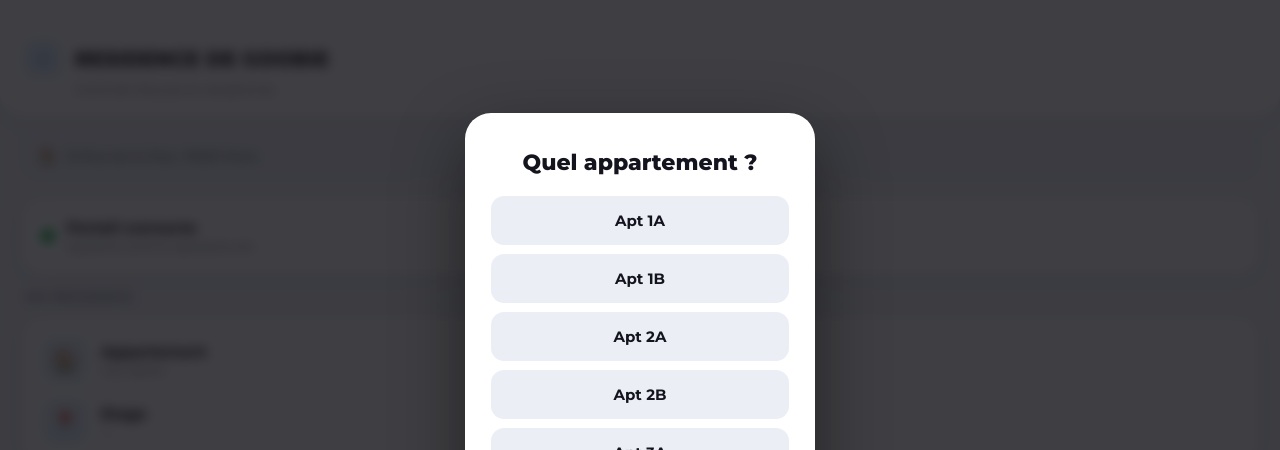
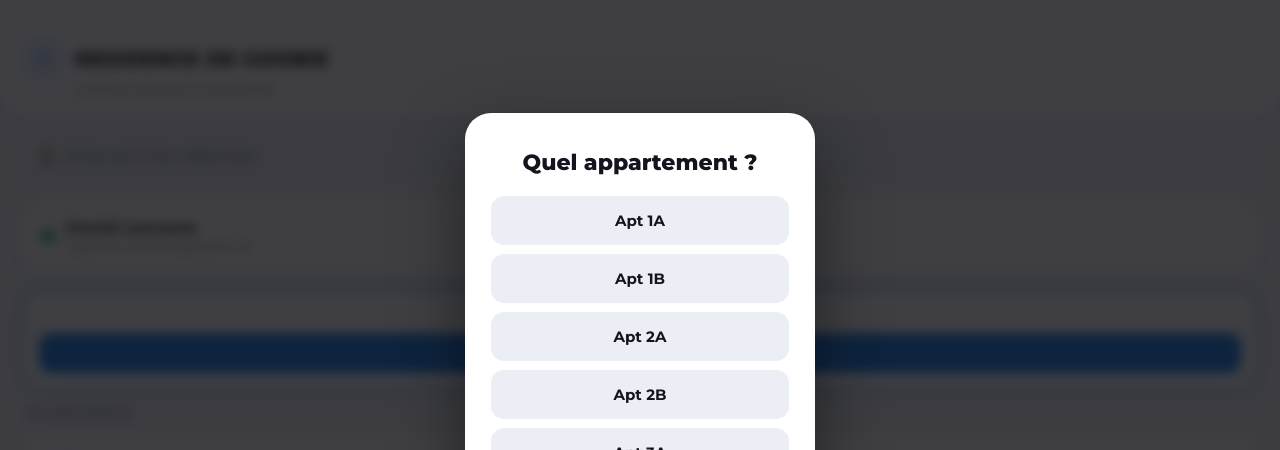
Before and after one commit to mathguerrini/doorbell-signaling, a website: page public/index.html in a window 1280 px wide. Shown: the top 450 px of the page. Drawn offline with Linux system fonts and the light colour scheme.

Commit message:
boutton activer notifications

```diff
--- a/public/index.html
+++ b/public/index.html
@@ -27,6 +27,12 @@
             <div class="t1">Portail connecte</div>
             <div class="t2">Systeme actif et operationnel</div>
           </div>
+        </div>
+        <div class="card" style="padding: 15px; text-align: center; border: 2px dashed var(--primary);">
+          <div class="t1" style="margin-bottom: 8px; font-size: 14px;">Configuration Smartphone</div>
+          <button id="btn-activate-push" style="background: var(--primary); color: white; border: none; padding: 12px 20px; border-radius: 12px; font-weight: 600; font-family: inherit; width: 100%; cursor: pointer;">
+            🔔 Activer les Notifications PWA
+          </button>
         </div>
         <div class="sec-label">Ma residence</div>
         <div class="card">
```
